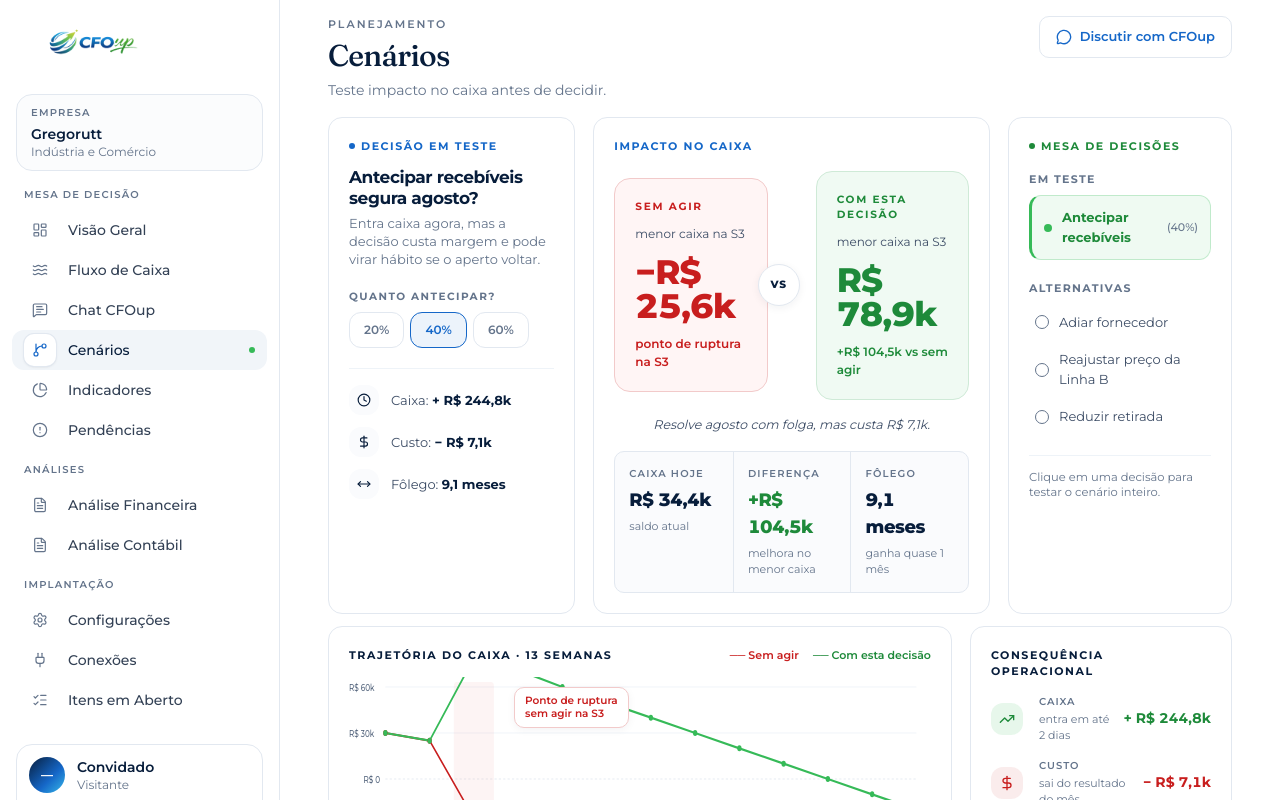
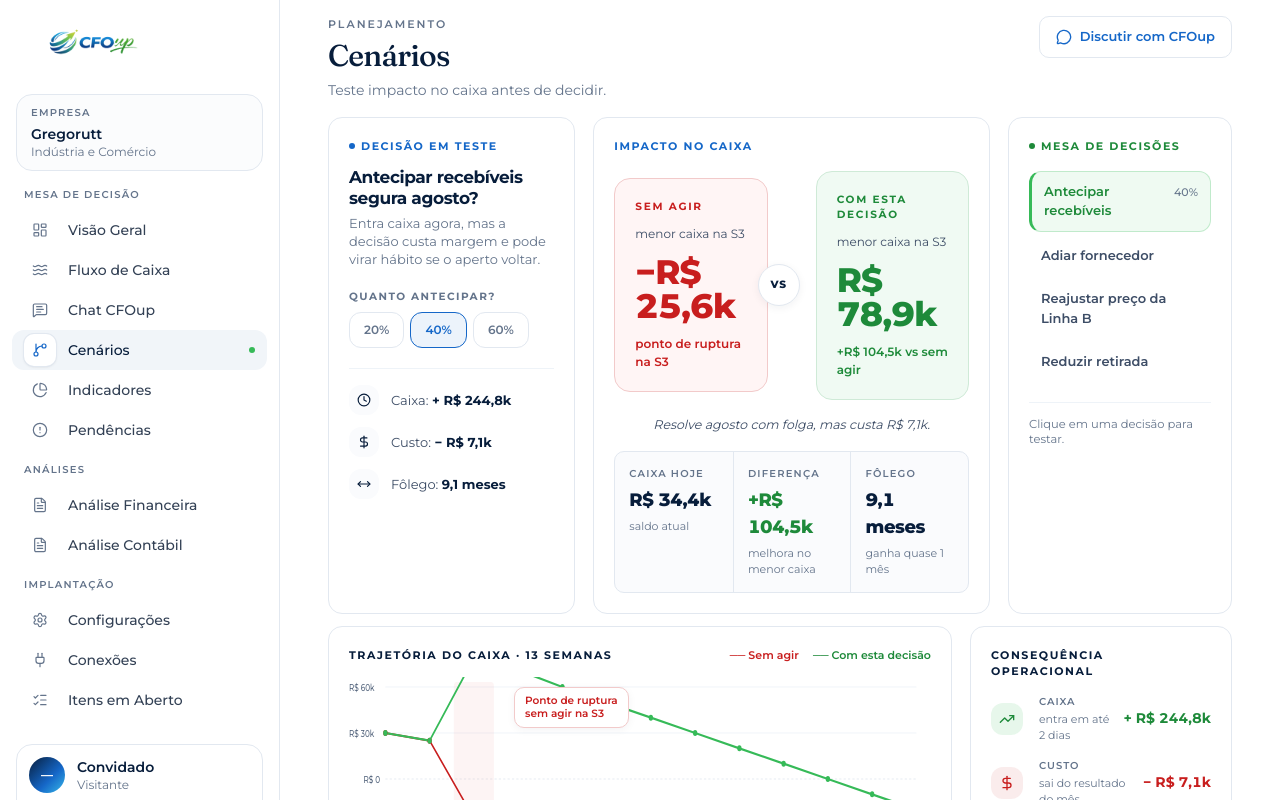
Before and after one commit to cfoup2026/cfoup-overview-v3, a Next.js app: page /cenarios in a window 1280 px wide. Shown: the top 800 px of the page. Built offline with nearby package versions, Linux system fonts and the light colour scheme.

Commit message:
feat: implement Round 12 decision sidebar
Update sidebar with fixed decision list and active item styling.

```diff
--- a/app/(app)/cenarios/page.tsx
+++ b/app/(app)/cenarios/page.tsx
@@ -489,47 +489,52 @@ export default function CenariosPage() {
             Mesa de decisões
           </div>
 
-          <h3 className="mt-4 text-[11px] font-bold uppercase tracking-[0.12em] text-muted-foreground">
-            Em teste
-          </h3>
-          <div
-            className="mt-2 flex items-center gap-2.5 rounded-lg border p-3"
-            style={{
+          <div className="mt-4 space-y-1">
+            {DECISIONS.map((d) => {
+              const isActive = d.id === activeId
+              const paramValue = paramByDecision[d.id]
+              const paramLabel = d.params.find((p) => p.value === paramValue)?.label ?? ""
+
+              return (
+                <button
+                  key={d.id}
+                  type="button"
+                  onClick={() => activateDecision(d.id)}
+                  disabled={isActive}
+                  className={
+                    isActive
+                      ? "flex w-full items-baseline justify-between gap-2 rounded-lg border px-3 py-2.5 text-left cursor-default"
+                      : "flex w-full items-baseline justify-between gap-2 rounded-lg px-3 py-2.5 text-left transition hover:bg-[rgba(21,103,200,0.04)]"
+                  }
+                  style={
+                    isActive
+                      ? {
                           background: "rgba(54,186,88,0.08)",
                           borderColor: "rgba(54,186,88,0.25)",
                           borderLeftWidth: "3px",
                           borderLeftColor: "var(--brand-green, #36BA58)",
-            }}
+                        }
+                      : undefined
+                  }
                 >
-            <span aria-hidden className="inline-block h-2 w-2 shrink-0 rounded-full" style={{ background: "var(--brand-green, #36BA58)" }} />
-            <span className="text-[13px] font-bold" style={{ color: "var(--brand-green-dark, #0F7A33)" }}>
-              {activeDecision.alavanca}
+                  <span
+                    className="text-[13px] font-semibold"
+                    style={{ color: isActive ? "var(--brand-green-dark, #0F7A33)" : "var(--brand-ink-muted, #3D4D66)" }}
+                  >
+                    {d.alavanca}
                   </span>
-            <span className="text-[11px] font-medium text-muted-foreground">
-              ({activeDecision.params.find((p) => p.value === activeParam)?.label})
+                  {isActive && (
+                    <span className="text-[11px] font-medium text-muted-foreground whitespace-nowrap">
+                      {paramLabel}
                     </span>
+                  )}
+                </button>
+              )
+            })}
           </div>
 
-          <h3 className="mt-5 text-[11px] font-bold uppercase tracking-[0.12em] text-muted-foreground">
-            Alternativas
-          </h3>
-          <div className="mt-2 space-y-0.5">
-            {DECISIONS.filter((d) => d.id !== activeId).map((d) => (
-              <button
-                key={d.id}
-                type="button"
-                onClick={() => activateDecision(d.id)}
-                className="flex w-full items-center gap-2.5 rounded-md px-1.5 py-2 text-left text-[13px] transition hover:bg-[rgba(21,103,200,0.04)]"
-                style={{ color: "#3D4D66" }}
-              >
-                <span aria-hidden className="inline-block h-3.5 w-3.5 shrink-0 rounded-full border-[1.5px] border-muted-foreground" />
-                <span>{d.alavanca}</span>
-              </button>
-            ))}
-          </div>
-
-          <p className="mt-5 border-t border-[#EEF3F8] pt-3.5 text-[11.5px] leading-snug text-muted-foreground">
-            Clique em uma decisão para testar o cenário inteiro.
+          <p className="mt-5 border-t border-[var(--brand-line-soft,#EEF3F8)] pt-3.5 text-[11.5px] leading-snug text-muted-foreground">
+            Clique em uma decisão para testar.
           </p>
         </aside>
       </div>
```
Lines whose indentation alone changed are shown as unchanged.
